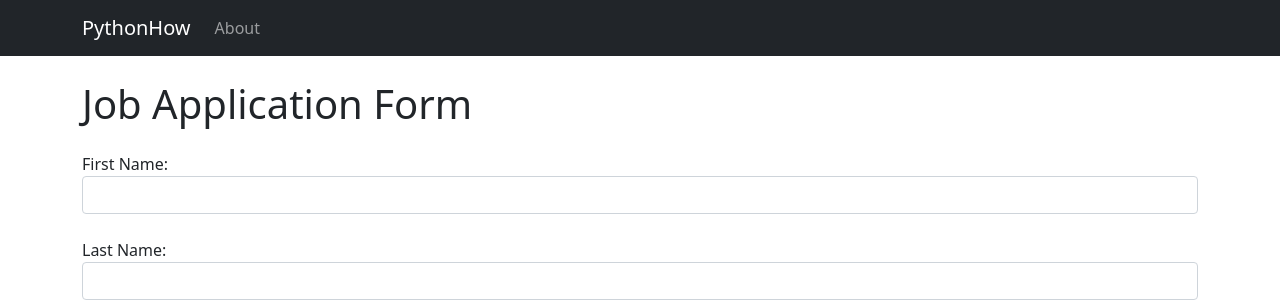
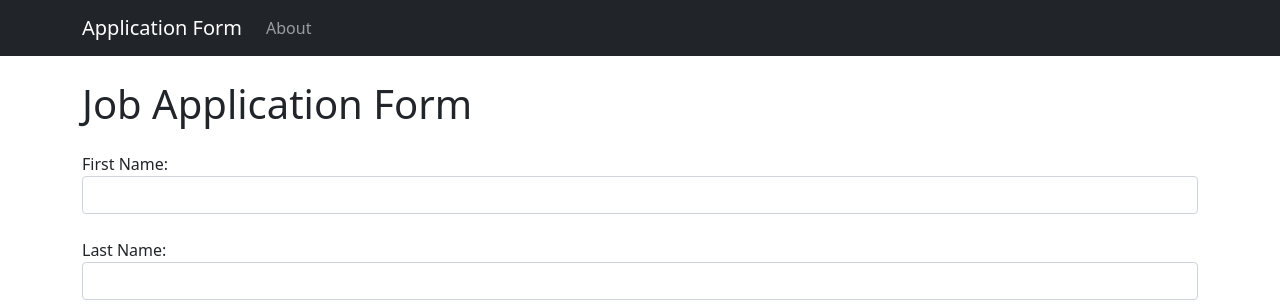
Before and after one commit to Thoredo/job-application-web-app-django, a Django app: page / in a window 1280 px wide. Shown: the top 304 px of the page. Run offline with Django 4.2, Linux system fonts and the light colour scheme.

Commit message:
Change Homepage name

```diff
--- a/job_application/templates/base.html
+++ b/job_application/templates/base.html
@@ -11,7 +11,7 @@
 <body>
     <nav class="navbar navbar-expand-lg navbar-dark bg-dark">
         <div class="container">
-            <a class="navbar-brand" href="{% url 'index' %}">PythonHow</a>
+            <a class="navbar-brand" href="{% url 'index' %}">Application Form</a>
             <button class="navbar-toggler" type="button" data-bs-toggle="collapse" data-bs-target="#navbarNav"
                 aria-controls="navbarNav" aria-expanded="false" aria-label="Toggle navigation">
                 <span class="navbar-toggler-icon"></span>
```
